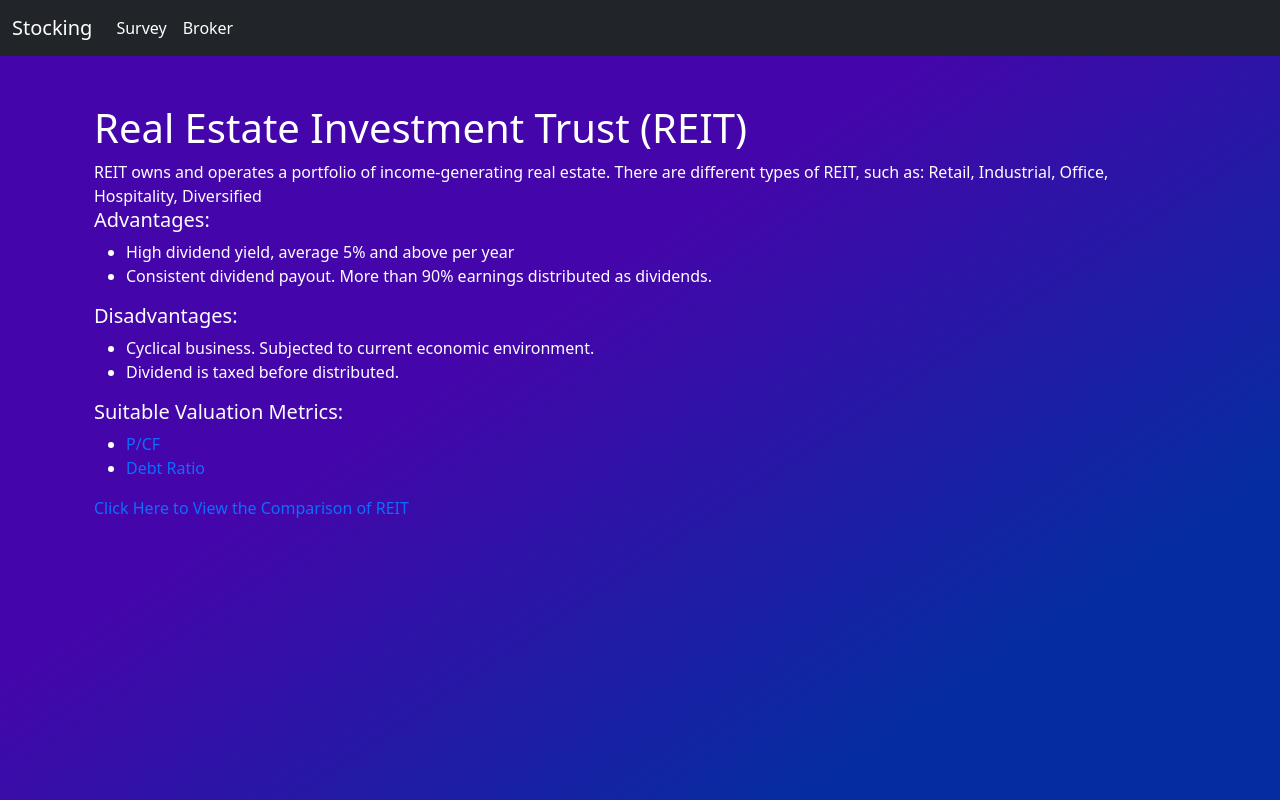
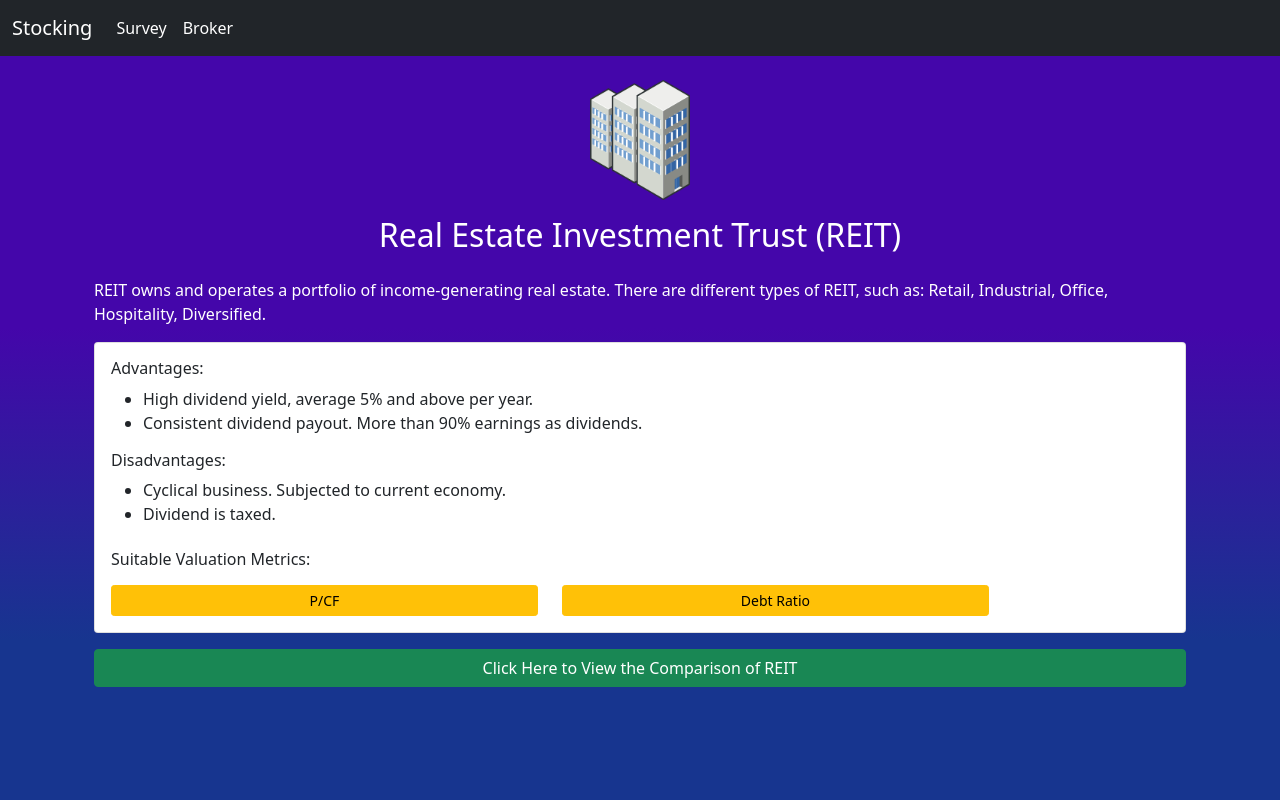
Before and after one commit to ajmal017/stocking, a Vue app: page /industry/1 in a window 1280 px wide. Built offline with nearby package versions, Linux system fonts and the light colour scheme.

Commit message:
major styling

```diff
--- a/src/App.vue
+++ b/src/App.vue
@@ -17,7 +17,7 @@
       </div>
     </div>
   </nav>
-  <div class="container pt-5 px-4 text-white">
+  <div class="container pt-4 pb-2 px-4 text-white">
     <router-view/>
   </div>
 </template>
@@ -34,8 +34,10 @@ html {
 }
 
 body {
+  min-height: 100%;
   background-repeat: no-repeat;
-  background: rgb(68,6,170);
-  background: linear-gradient(146deg, rgba(68,6,170,1) 41%, rgba(6,44,161,1) 80%);
+  // background: rgb(68,6,170);
+  background: linear-gradient( rgba(68,6,170,1) 41%, rgb(23, 53, 143) 80%);
+  background-attachment: fixed;
 }
 </style>
--- a/src/assets/industries.js
+++ b/src/assets/industries.js
@@ -2,14 +2,14 @@ export const industries=[
   {
     name:'Real Estate Investment Trust',
     abbrev:'REIT',
-    description:'REIT owns and operates a portfolio of income-generating real estate. There are different types of REIT, such as: Retail, Industrial, Office, Hospitality, Diversified',
+    description:'REIT owns and operates a portfolio of income-generating real estate. There are different types of REIT, such as: Retail, Industrial, Office, Hospitality, Diversified.',
     advantages:[
-      'High dividend yield, average 5% and above per year',
-      'Consistent dividend payout. More than 90% earnings distributed as dividends.'
+      'High dividend yield, average 5% and above per year.',
+      'Consistent dividend payout. More than 90% earnings as dividends.'
     ],
     disadvantages:[
-      'Cyclical business. Subjected to current economic environment.',
-      'Dividend is taxed before distributed.'
+      'Cyclical business. Subjected to current economy.',
+      'Dividend is taxed.'
     ],
     metrics:[
       {
--- a/src/views/Broker.vue
+++ b/src/views/Broker.vue
@@ -1,32 +1,35 @@
 <template>
-<h1>Brokers</h1>
-<div class="row row-cols-auto g-3">
-  <div class="col" v-for="(broker, index) in brokers" :key="index" >
-    <div class="card" style="max-width: 20rem;" >
+<h1 class="mb-4 text-center">Brokers</h1>
+<div class="row row-cols-auto g-3 text-dark">
+  <div class="col-sm-12 col-md-6" style="width: 100%" v-for="(broker, index) in brokers" :key="index" >
+    <div class="card">
       <a :href="broker.link" target="_blank">
-        <img :src="getImgUrl(broker.img.src)" class="card-img-top p-3" v-bind:alt="broker.img.alt">
+        <img :src="getImgUrl(broker.img.src)" class="p-3" v-bind:alt="broker.img.alt">
       </a>
       <div class="card-body">
         <h5 class="card-title">{{broker.name}}</h5>
-        <p class="card-text"><a :href="broker.link" target="_blank" role="button">Go to Site</a>
+        <p class="card-text"><a :href="broker.link" target="_blank" role="button">Open trading account</a>
       </p>
       </div>
       <ul class="list-group list-group-flush">
-        <li class="list-group-item">Online Broker Fees
+        <li class="list-group-item">
+          <span class="fw-bold">Online Broker Fees</span>
           <ul>
               <li v-for="(onlineBrokerFees, index) in broker.onlineBrokerFees" :key="index">
                 {{onlineBrokerFees}}
               </li>
             </ul>
         </li>
-        <li class="list-group-item">Trading Limit
+        <li class="list-group-item">
+          <span class="fw-bold">Trading Limit</span>
           <ul>
             <li v-for="(tradingLimit, index) in broker.tradingLimit" :key="index">
               {{tradingLimit}}
             </li>
           </ul>
         </li>
-        <li class="list-group-item" v-if="broker.specialOffers.length">Special Offers
+        <li class="list-group-item" v-if="broker.specialOffers.length">
+          <span class="fw-bold">Special Offers</span>
           <ul>
             <li v-for="(specialOffers, index) in broker.specialOffers" :key="index">
               {{specialOffers}}
@@ -66,6 +69,9 @@ export default {
 </script>
 
 <style>
+img {
+  max-height: 100px;
+}
 .google-play{
   width: 9.6rem;
   height: auto;
--- a/src/views/Home.vue
+++ b/src/views/Home.vue
@@ -1,5 +1,5 @@
 <template>
-  <div class="jumbotron text-center">
+  <div class="jumbotron text-center text-dark">
     <img src="../assets/img/money.png" class="mx-auto d-block img-fluid" />
     <h1>Want to step into the world of investment?</h1>
     <p class="lead">But not sure where to start?</p>
--- a/src/views/Industry.vue
+++ b/src/views/Industry.vue
@@ -1,27 +1,36 @@
 <template>
-  <h1>{{industry.name}} ({{industry.abbrev}})</h1>
-  {{industry.description}}
-  <h5>Advantages:</h5>
+  <div class="animate__animated animate__fadeIn animate__faster">
+    <img src="../assets/img/buildings.png" class="mx-auto d-block mb-3">
+    <h2 class="text-center mb-4">{{industry.name}} ({{industry.abbrev}})</h2>
+    <p>{{industry.description}}</p>
+  </div>
+  <div class="card text-dark animate__animated animate__fadeInUpBig">
+    <div class="card-body">
+      <h6>Advantages:</h6>
         <ul>
           <li v-for="(advantages, index) in industry.advantages" :key="index">{{advantages}}</li>
         </ul>
-  <h5>Disadvantages:</h5>
+      <h6>Disadvantages:</h6>
         <ul>
           <li v-for="(disadvantages, index) in industry.disadvantages" :key="index">{{disadvantages}}</li>
         </ul>
-  <h5>Suitable Valuation Metrics:</h5>
-  <ul>
-    <li v-for="(metrics, index) in industry.metrics" :key="index">
+      <h6 class="mt-4">Suitable Valuation Metrics:</h6>
+      <div class="row mt-3">
+        <div v-for="(metrics, index) in industry.metrics" :key="index" class="col-5">
           <router-link
-        class="text-decoration-none"
+            class="btn btn-sm btn-warning d-block animate__animated animate__pulse animate__infinite animate__delay-2s"
             :to="{name:'Metric', params: {id:metrics.id}}">
             {{metrics.name}}
           </router-link>
-    </li>
-  </ul>
-  <router-link class="text-decoration-none" :to="{name:'Stock'}">
+        </div>
+      </div>
+    </div>
+  </div>
+  <div class="d-grid gap-2 py-3 animate__animated animate__fadeInUpBig">
+    <router-link class="btn btn-success " :to="{name:'Stock'}">
       Click Here to View the Comparison of REIT
     </router-link>
+  </div>
 </template>
 
 <script>
@@ -36,4 +45,7 @@ export default {
 </script>
 
 <style lang="scss" scoped>
+img {
+  max-height: 120px;
+}
 </style>
--- a/src/views/Metric.vue
+++ b/src/views/Metric.vue
@@ -1,14 +1,19 @@
 <template>
-  <h1>{{metric.name}} <small v-if="metric.abbrev">({{metric.abbrev}})</small></h1>
-  <p v-for="(description, index) in descriptionArray" :key="index">{{description}}</p>
-  <p>{{metric.formula}}</p>
-  <strong>{{metric.evaluation}} is Better</strong>
+  <div class="animate__animated animate__zoomIn" v-bind:class="{'animate__zoomOut': back}">
+    <img src="../assets/img/lightbulb.png" alt="lightbulb" class="mx-auto d-block mb-3">
+    <h2 class="text-center mb-4">{{metric.name}} <small v-if="metric.abbrev">({{metric.abbrev}})</small></h2>
+    <p v-for="(description, index) in descriptionArray" :key="index">{{description}}</p>
+    <p>{{metric.formula}}</p>
+    <h5 class="text-center text-success mt-5"><strong>{{metric.evaluation}} is Better</strong></h5>
+  </div>
+  <button class="bottom text-white animate__animated animate__zoomIn" @click="goBack">Back</button>
 </template>
 <script>
 import { metrics } from "../assets/metrics"
 export default {
   data() {
     return {
+      back: false,
       metric:metrics[this.$route.params.id-1],
     }
   },
@@ -16,11 +21,35 @@ export default {
     descriptionArray: function(){
       return this.metric.description.split('\n')
     }
+  },
+  methods: {
+    goBack() {
+      this.back = true;
+      setTimeout(() => {
+        this.$router.go(-1);
+        this.back = false;
+        }, 800);
+
+    }
   }
 }
-
 </script>
 
-<style>
+<style lang="scss" scoped>
+img {
+  max-width: 100px;
+}
 
+.bottom {
+  position: absolute;
+  bottom: 10px;
+  background-color: Transparent;
+  background-repeat: no-repeat;
+  border: none;
+  cursor: pointer;
+  overflow: hidden;
+  outline: none;
+  padding: 10px;
+  font-size: 1.1rem;
+}
 </style>
--- a/src/views/Result.vue
+++ b/src/views/Result.vue
@@ -2,13 +2,13 @@
   <h4 class="fst-italic">
     You are a:
   </h4>
-  <h1 class="display-2 text-info">
+  <h1 class="display-2 text-info animate__animated animate__fadeIn animate__slow">
     {{investor.name}}
   </h1>
   <p class="lead">
     {{investor.description}}
   </p>
-  <div class="card text-dark mt-5">
+  <div class="card text-dark mt-5 animate__animated animate__fadeInUpBig animate__delay-1s">
     <div class="card-body">
       <dl class="row">
         <dt class="col-sm-3">Trait:</dt>
@@ -27,19 +27,19 @@
         </dd>
 
         <dt class="col-sm-3 mt-3">Recommended Investment:</dt>
-        <dd class="row mt-3">
+        <div class="row mt-3">
           <div
             v-for="(industry, index) in investor.recommendation"
             :key="index"
             class="col-5">
             <router-link
-              class="btn btn-sm btn-warning d-block animate__animated animate__pulse"
+              class="btn btn-sm btn-warning d-block animate__animated animate__pulse animate__infinite animate__delay-3s"
               :to="{name:'Industry', params: {id:industry.id}}"
               >
               {{industry.name}}
             </router-link>
           </div>
-        </dd>
+        </div>
       </dl>
     </div>
   </div>
--- a/src/views/Stock.vue
+++ b/src/views/Stock.vue
@@ -1,6 +1,10 @@
 <template>
-<h5>Comparison of REIT</h5>
-<table class="table">
+<div class="animate__animated animate__fadeInUpBig" v-bind:class="{'animate__fadeOutDownBig': back}">
+<div class="row">
+  <h4 class="col-10 text-center">Comparison of REIT</h4>
+  <button class="col-2 text-white back" @click="goBack">Back</button>
+</div>
+<table class="table table-responsive-sm text-white mt-3">
   <thead>
     <tr>
       <th scope="col">Company</th>
@@ -13,13 +17,14 @@
   <tbody>
     <tr v-for="(stock, index) in stocks" :key="index">
       <th scope="row">{{stock.abbrev}}</th>
-      <td>{{stock.shariah?'Yes':'No'}}</td>
-      <td >{{(stock.price)}}</td>
+      <td class="fw-bold text-center" v-bind:class="{'text-success': stock.shariah, 'text-danger': !stock.shariah}">{{stock.shariah ? 'Yes' : 'No'}}</td>
+      <td class="fw-bold text-center" v-bind:class="{'text-success': stock.increase, 'text-danger': !stock.increase}">{{(stock.price)}}</td>
       <td>{{stock.pcf}}</td>
       <td>{{stock.debtRatio}}</td>
     </tr>
   </tbody>
 </table>
+</div>
 </template>
 
 <script>
@@ -27,7 +32,8 @@ import {stocks} from "../assets/stocks"
 export default {
   data(){
     return{
-      stocks:stocks
+      back: false,
+      stocks: stocks,
     }
   },
   mounted: function () {
@@ -38,6 +44,14 @@ export default {
     },2000);
   },
   methods:{
+    goBack() {
+      this.back = true;
+      setTimeout(() => {
+        this.$router.go(-1);
+        this.back = false;
+        }, 500);
+
+    },
     changeData(){
       let newStocks=stocks.map(stock => {
         let randomnum = Math.floor(Math.random() * (10- 1) + 1) / (1000);
@@ -67,6 +81,11 @@ export default {
 }
 </script>
 
-<style>
-
+<style lang="scss" scoped>
+.back {
+  background-color: Transparent;
+  background-repeat: no-repeat;
+  border: none;
+  outline: none;
+}
 </style>
```
Also changed, not shown: src/assets/img/buildings.png (added), src/assets/img/lightbulb.png (added). Lines whose indentation alone changed are shown as unchanged.
